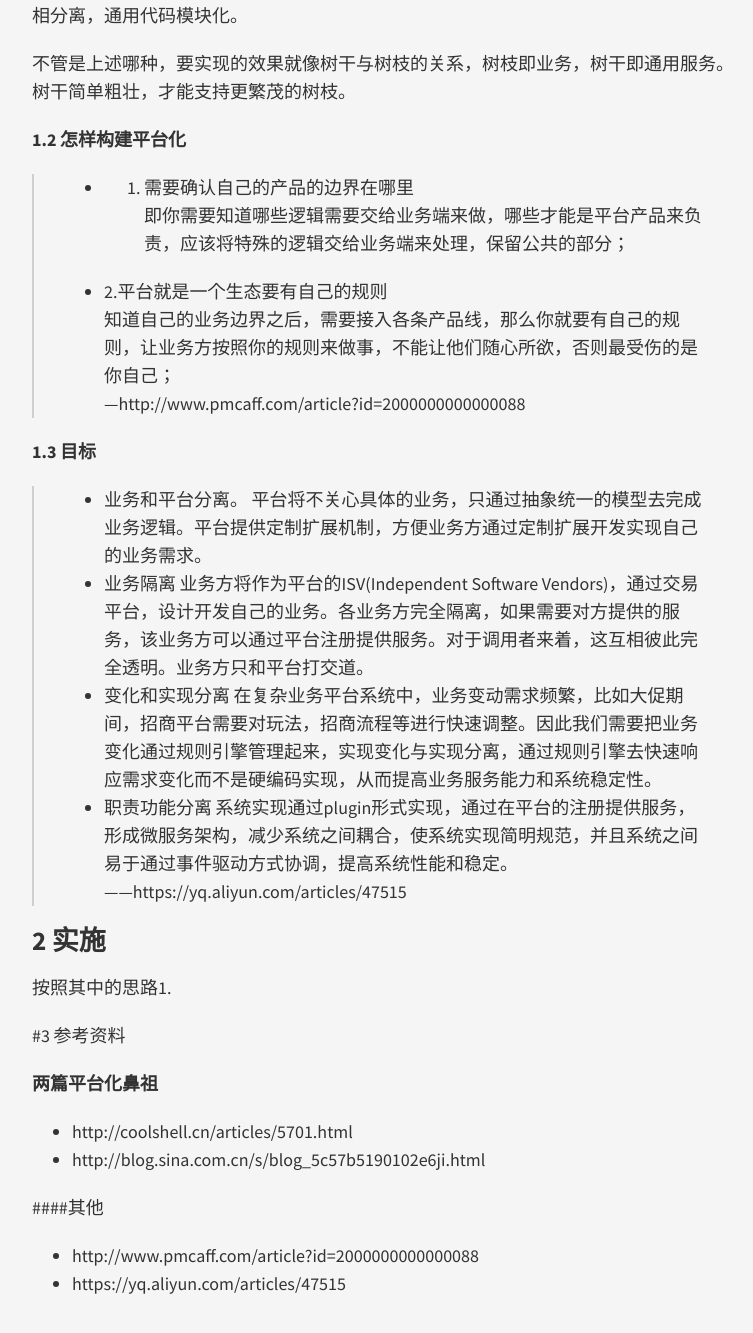
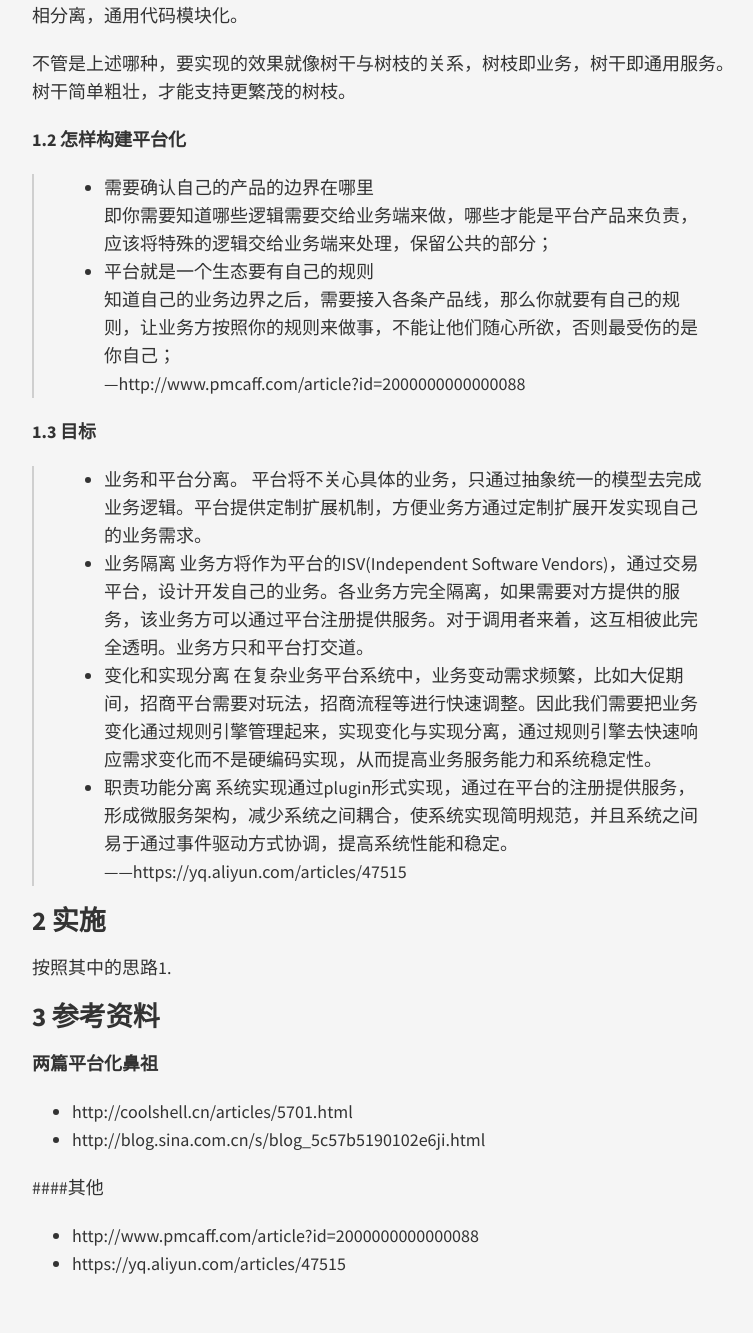
Before and after one commit to younghz/younghz.github.io, a Jekyll site: the page built from _posts/2016-10-10-平台化.md, in a window 1280 px wide and 1400 px high, scrolled down 354 px. Shown: the top 1333 px of the window, without its empty margins (253-1006 px from the left). Built offline with Jekyll 4.4.1, drawn with Linux system fonts in a browser that asks for light colours; nearby versions of some CDN libraries.

Commit message:
Update post

```diff
--- a/_posts/2016-10-10-平台化.md
+++ b/_posts/2016-10-10-平台化.md
@@ -15,9 +15,9 @@ title: "【IT】服务平台化"
 
 #### 1.2 怎样构建平台化
 
-> * 1. 需要确认自己的产品的边界在哪里
+> * 需要确认自己的产品的边界在哪里
 即你需要知道哪些逻辑需要交给业务端来做，哪些才能是平台产品来负责，应该将特殊的逻辑交给业务端来处理，保留公共的部分；
-* 2.平台就是一个生态要有自己的规则
+* 平台就是一个生态要有自己的规则
 知道自己的业务边界之后，需要接入各条产品线，那么你就要有自己的规则，让业务方按照你的规则来做事，不能让他们随心所欲，否则最受伤的是你自己；
 ---http://www.pmcaff.com/article?id=2000000000000088
 
@@ -34,7 +34,7 @@ title: "【IT】服务平台化"
 
 按照其中的思路1.
 
-#3 参考资料
+# 3 参考资料
 
 #### 两篇平台化鼻祖
 
```
